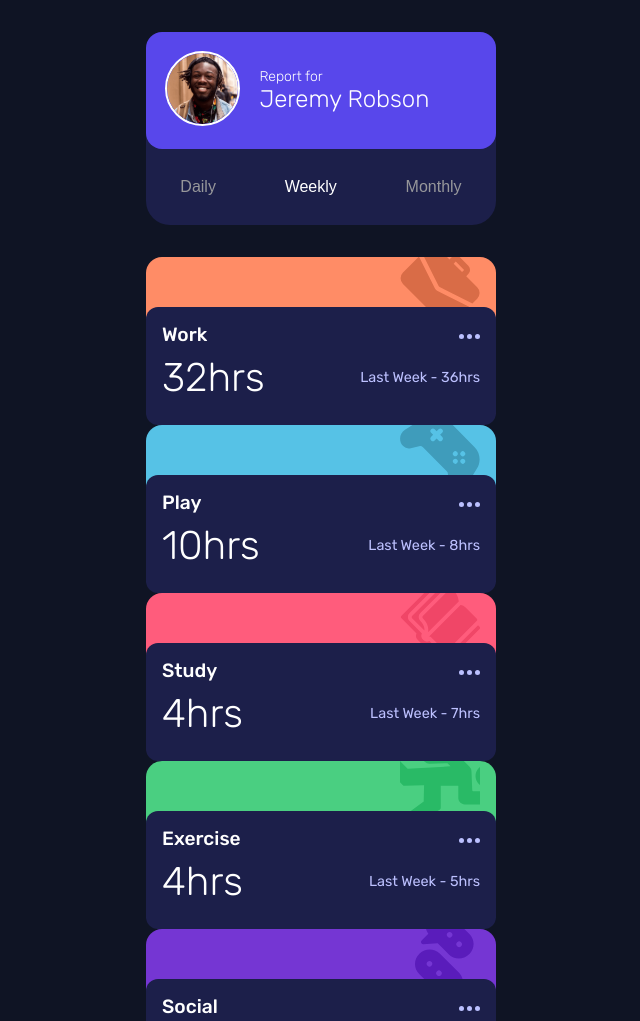
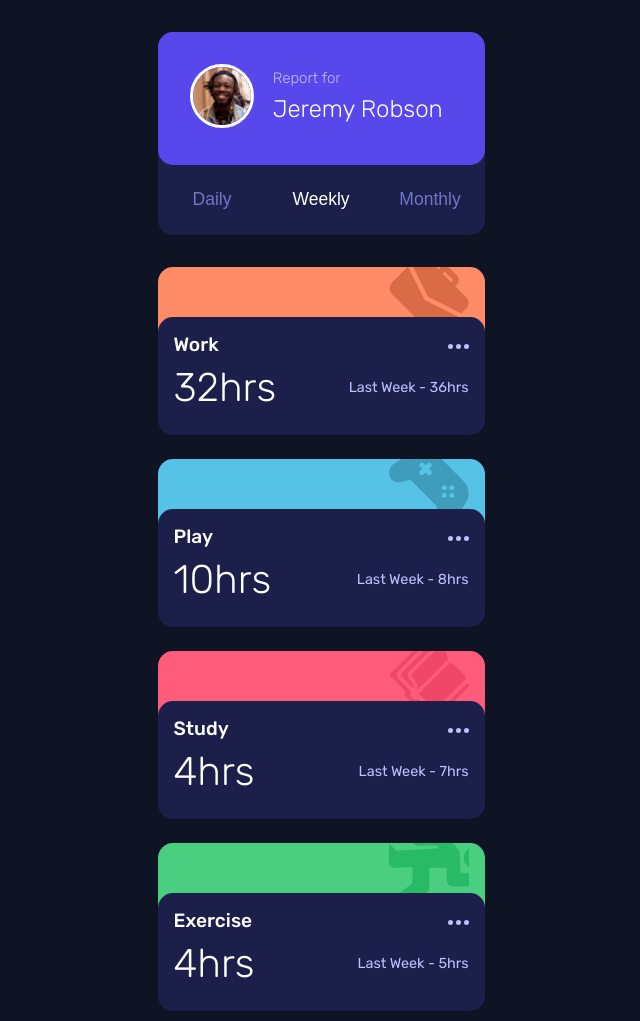
Before and after one commit to Dacardonac/fem-time-tracking-dashboard, a website built with Vite: page index.html in a window 1280 px wide. Shown: the top 1021 px of the page, without its empty margins (319-959 px from the left). Built offline with nearby package versions, Linux system fonts and the light colour scheme; some packages are replaced by stand-ins of ours.

Commit message:
feat: update card and dashboard styles for improved layout and accessibility

```diff
--- a/index.html
+++ b/index.html
@@ -17,17 +17,15 @@
   <link rel="stylesheet" href="./src/styles/main.scss">
   <link rel="preconnect" href="https://fonts.googleapis.com">
   <link rel="preconnect" href="https://fonts.gstatic.com" crossorigin>
-  <link href="https://fonts.googleapis.com/css2?family=Rubik:wght@300;400;500&display=swap" rel="stylesheet">
-  <link rel="icon" type="image/png" sizes="32x32" href="./src/assets/icons/favicon-32x32.png">
+  <link href="https://fonts.googleapis.com/css2?family=Rubik:ital,wght@0,300..900;1,300..900&display=swap" rel="stylesheet">
+  <link rel="icon" type="image/png" sizes="32x32" href="./src/assets/icons/favicon-32x32.ico">
   <title>Time Tracking Dashboard | Frontend Mentor</title>
 </head>
 <body>
   <main class="dashboard" aria-label="Time tracking dashboard">
     <article class="user">
       <div class="user__info">
-        <figure>
           <img class="user__info-avatar" src="./src/assets/images/image-jeremy.webp" alt="Profile picture of Jeremy Robson">
-        </figure>
         <div class="user__details">
           <p class="user__details-report">Report for</p>
           <h1 class="user__details-name">Jeremy Robson</h1>
@@ -39,7 +37,7 @@
         <button class="user__control-button" id="monthlyBtn" data-option="Monthly">Monthly</button>
       </nav>
     </article>
-    <section id="cards-container"></section>
+    <section class="container" id="cards-container"></section>
   </main>
   <footer class="footer" aria-label="Footer">
     <div class="footer__attribution">
--- a/src/styles/components/cards.scss
+++ b/src/styles/components/cards.scss
@@ -1,7 +1,12 @@
+.container {
+  display: flex;
+  flex-direction: column;
+  gap: 2rem;
+
   .card {
-  background-color: var(--orange-300);
-  border-radius: 1rem;
-  width: 350px;
+    width: 327px;
+    height: 160px;
+    border-radius: 15px;
 
     &__header {
       display: flex;
@@ -22,7 +27,7 @@
 
     &__content {
       background-color: var(--navy-900);
-    border-radius: 0.75rem;
+      border-radius: 15px;
       padding: 1rem;
 
       &-header {
@@ -62,3 +67,4 @@
       }
     }
   }
+}
--- a/src/styles/components/dashboard.scss
+++ b/src/styles/components/dashboard.scss
@@ -6,28 +6,31 @@
   padding: 2rem;
 
   .user {
-    background-color: var(--navy-900);
-    border-radius: 1.5rem;
-    width: 350px;
     display: flex;
     flex-direction: column;
-    gap: 1rem;
+    align-items: center;
+    justify-content: center;
+    width: 327px;
+    height: 203px;
+    background-color: var(--navy-900);
+    border-radius: 15px;
 
     &__info {
-      background-color: var(--purple-600);
-      border-radius: 1rem;
-      padding: 1.2rem;
       display: flex;
       align-items: center;
       gap: 1.2rem;
+      width: 327px;
+      padding: 32px 39px 37px 32px;
+      background-color: var(--purple-600);
+      border-radius: 15px;
       font-weight: 300;
 
       &-avatar {
-        width: 75px;
-        height: 75px;
+        width: 64px;
+        height: 64px;
         border-radius: 50%;
         object-fit: cover;
-        border: 2px solid var(--white);
+        border: 3px solid var(--white);
       }
     }
 
@@ -36,38 +39,40 @@
       flex-direction: column;
 
       &-report {
-        font-size: 0.875rem;
-        color: var(--grey-light);
+        font-size: 15px;
+        line-height: 18px;
+        color: var(--navy-200);
       }
 
       &-name {
-        font-size: 1.5rem;
+        margin-top: 8px;
+        font-size: 24px;
         font-weight: 300;
+        line-height: 28px;
         color: var(--white);
       }
     }
 
     &__controls {
       display: flex;
-      justify-content: space-around;
       align-items: center;
-      margin-bottom: 1rem;
+      justify-content: space-between;
+      width: 100%;
+      margin: 24px 0 25px 0;
 
       .active {
+        font-weight: 500;
         color: var(--white);
-        font-weight: 500;
       }
     }
 
-    &__control {
-      &-button {
+    &__control-button {
+      width: 109px;
       background-color: transparent;
-        color: var(--grey);
-        padding: 0.8rem 1.2rem;
-        border: none;
-        border-radius: 0.5rem;
+      color: var(--purple-500);
       cursor: pointer;
-        font-size: 1rem;
+      font-size: 17.5px;
+      line-height: 21px;
 
       &:hover,
       &:focus {
@@ -75,10 +80,9 @@
       }
 
       &[aria-pressed='true'] {
+        font-weight: 500;
         color: var(--white);
-          font-weight: 500;
       }
     }
   }
 }
-}
```
Lines whose indentation alone changed are shown as unchanged.
